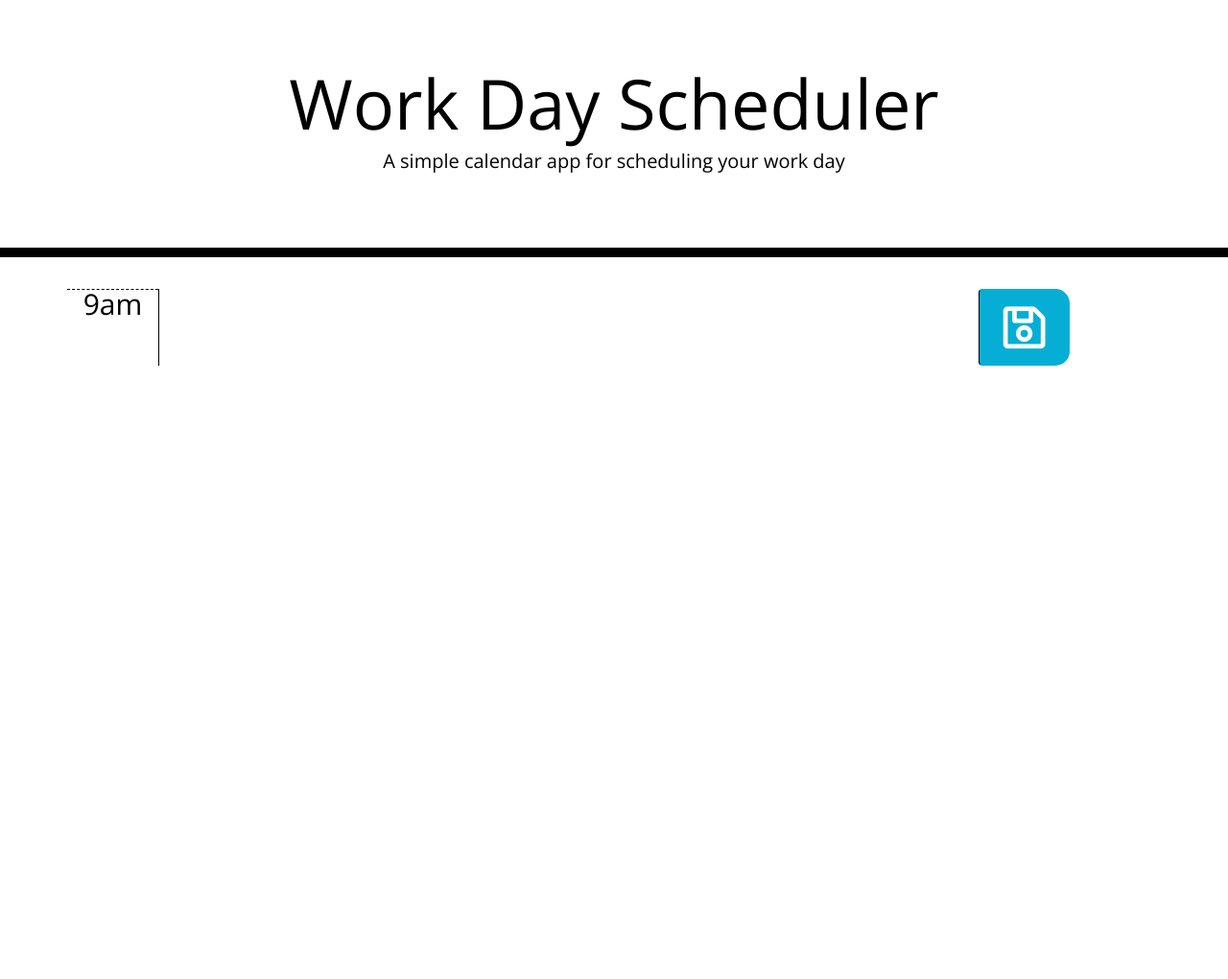
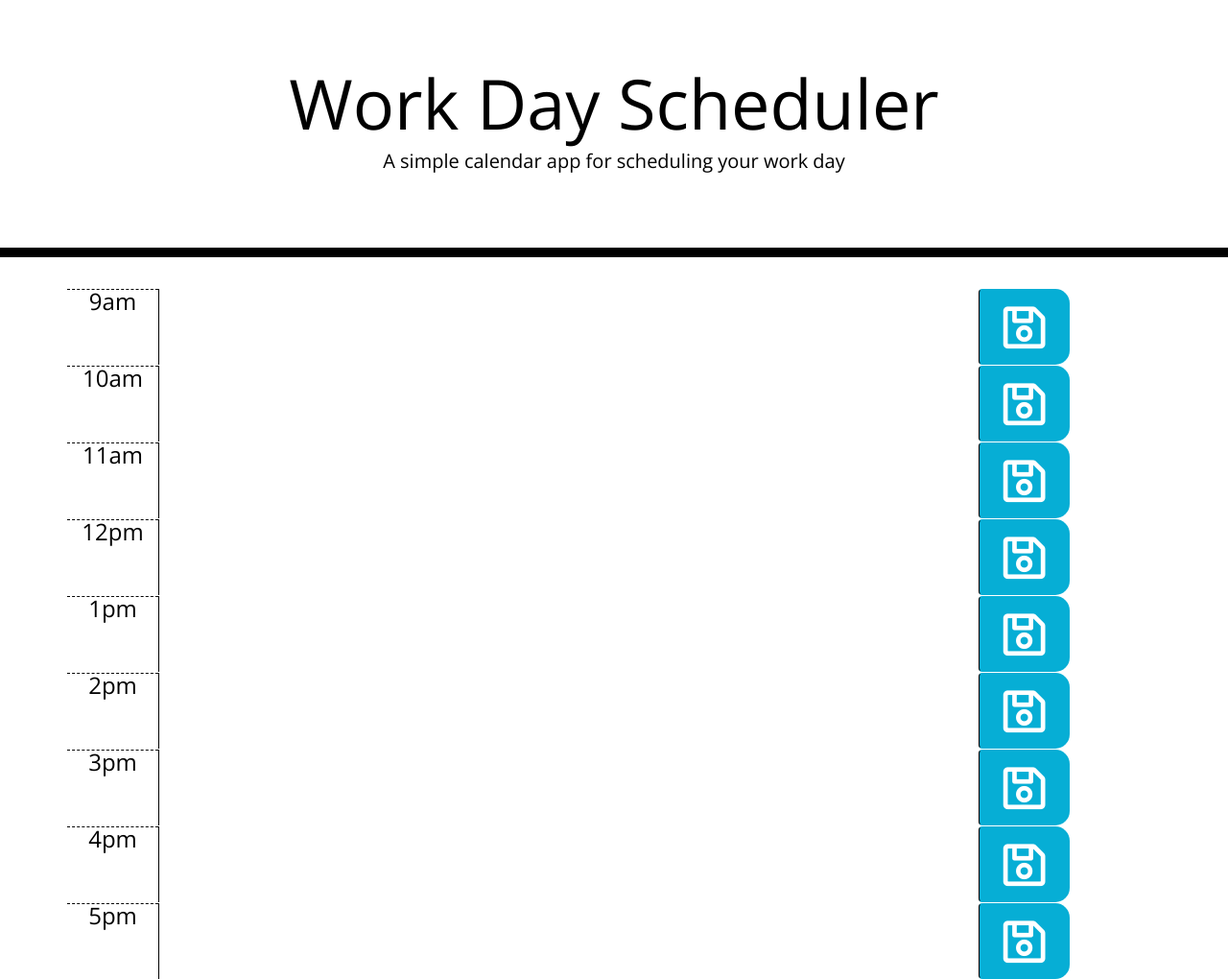
Before and after one commit to alisonwilliamson/work-day-scheduler, a plain HTML site: page index.html in a window 1280 px wide. Shown: the whole page at 96% size. Before the commit the page ends 800 px from the top, so only its background shows below. Drawn offline with nearby package versions, Linux system fonts and the light colour scheme.

Commit message:
added all the hour rows

```diff
--- a/CSS/style.css
+++ b/CSS/style.css
@@ -28,7 +28,7 @@ textarea{
 .time-block{
   text-align: center;
   border-radius: 15px;
-  font-size: 30px;
+  font-size: 24px;
 }
 
 .row {
--- a/index.html
+++ b/index.html
@@ -35,6 +35,46 @@
         <textarea class="col-md-9 description"></textarea>
         <button class="btn saveBtn col-md-1"><i class="far fa-save" style="font-size:50px;"></i></button>
       </div>
+      <div class="row time-block" id="10am">
+        <div class="col-md-1 hour">10am</div>
+        <textarea class="col-md-9 description"></textarea>
+        <button class="btn saveBtn col-md-1"><i class="far fa-save" style="font-size:50px;"></i></button>
+      </div>
+      <div class="row time-block" id="11am">
+        <div class="col-md-1 hour">11am</div>
+        <textarea class="col-md-9 description"></textarea>
+        <button class="btn saveBtn col-md-1"><i class="far fa-save" style="font-size:50px;"></i></button>
+      </div>
+      <div class="row time-block" id="12pm">
+        <div class="col-md-1 hour">12pm</div>
+        <textarea class="col-md-9 description"></textarea>
+        <button class="btn saveBtn col-md-1"><i class="far fa-save" style="font-size:50px;"></i></button>
+      </div>
+      <div class="row time-block" id="1pm">
+        <div class="col-md-1 hour">1pm</div>
+        <textarea class="col-md-9 description"></textarea>
+        <button class="btn saveBtn col-md-1"><i class="far fa-save" style="font-size:50px;"></i></button>
+      </div>
+      <div class="row time-block" id="2pm">
+        <div class="col-md-1 hour">2pm</div>
+        <textarea class="col-md-9 description"></textarea>
+        <button class="btn saveBtn col-md-1"><i class="far fa-save" style="font-size:50px;"></i></button>
+      </div>
+      <div class="row time-block" id="3pm">
+        <div class="col-md-1 hour">3pm</div>
+        <textarea class="col-md-9 description"></textarea>
+        <button class="btn saveBtn col-md-1"><i class="far fa-save" style="font-size:50px;"></i></button>
+      </div>
+      <div class="row time-block" id="4pm">
+        <div class="col-md-1 hour">4pm</div>
+        <textarea class="col-md-9 description"></textarea>
+        <button class="btn saveBtn col-md-1"><i class="far fa-save" style="font-size:50px;"></i></button>
+      </div>
+      <div class="row time-block" id="5pm">
+        <div class="col-md-1 hour">5pm</div>
+        <textarea class="col-md-9 description"></textarea>
+        <button class="btn saveBtn col-md-1"><i class="far fa-save" style="font-size:50px;"></i></button>
+      </div>
     </div>
 
     <script src="https://code.jquery.com/jquery-3.4.1.min.js"></script>
```
